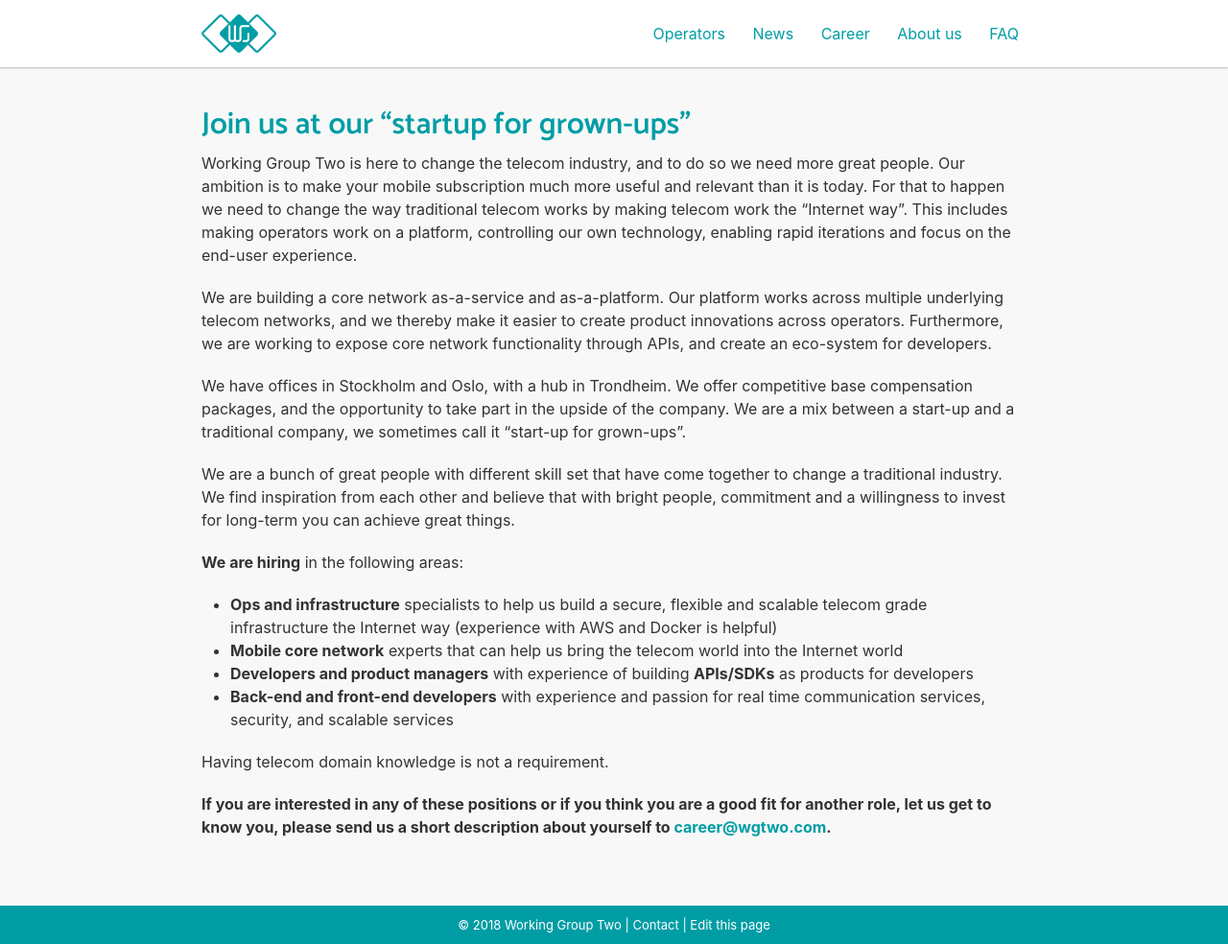
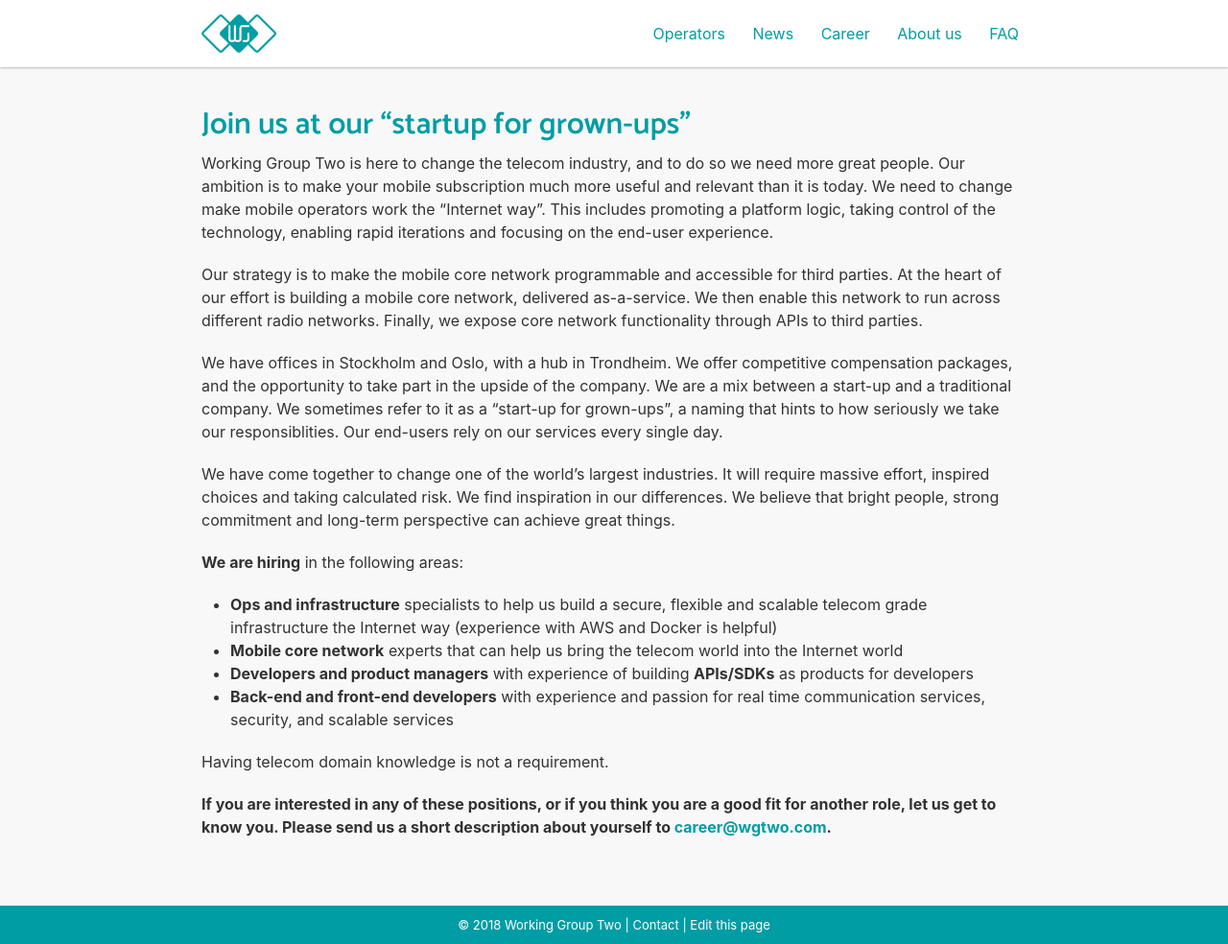
Before and after one commit to working-group-two/engineering-blog, a Jekyll site: the page built from pages/career.md, in a window 1280 px wide and 984 px high. Shown: the whole window at 96% size. Built offline with Jekyll 4.4.1, drawn with Linux system fonts in a browser that asks for light colours; nearby versions of some CDN libraries.

Commit message:
Update career.md
text edits

```diff
--- a/pages/career.md
+++ b/pages/career.md
@@ -6,13 +6,13 @@
 
 # Join us at our "startup for grown-ups"
 
-Working Group Two is here to change the telecom industry, and to do so we need more great people. Our ambition is to make your mobile subscription much more useful and relevant than it is today. For that to happen we need to change the way traditional telecom works by making telecom work the “Internet way”. This includes making operators work on a platform, controlling our own technology, enabling rapid iterations and focus on the end-user experience.
+Working Group Two is here to change the telecom industry, and to do so we need more great people. Our ambition is to make your mobile subscription much more useful and relevant than it is today. We need to change make mobile operators work the “Internet way”. This includes promoting a platform logic, taking control of the technology, enabling rapid iterations and focusing on the end-user experience.
 
-We are building a core network as-a-service and as-a-platform. Our platform works across multiple underlying telecom networks, and we thereby make it easier to create product innovations across operators. Furthermore, we are working to expose core network functionality through APIs, and create an eco-system for developers.
+Our strategy is to make the mobile core network programmable and accessible for third parties. At the heart of our effort is building a mobile core network, delivered as-a-service. We then enable this network to run across different radio networks. Finally, we expose core network functionality through APIs to third parties.
 
-We have offices in Stockholm and Oslo, with a hub in Trondheim. We offer competitive base compensation packages, and the opportunity to take part in the upside of the company. We are a mix between a start-up and a traditional company, we sometimes call it “start-up for grown-ups”.
+We have offices in Stockholm and Oslo, with a hub in Trondheim. We offer competitive compensation packages, and the opportunity to take part in the upside of the company. We are a mix between a start-up and a traditional company. We sometimes refer to it as a “start-up for grown-ups”, a naming that hints to how seriously we take our responsiblities. Our end-users rely on our services every single day.
 
-We are a bunch of great people with different skill set that have come together to change a traditional industry. We find inspiration from each other and believe that with bright people, commitment and a willingness to invest for long-term you can achieve great things.
+We have come together to change one of the world's largest industries. It will require massive effort, inspired choices and taking calculated risk. We find inspiration in our differences. We believe that bright people, strong commitment and long-term perspective can achieve great things.
 
 **We are hiring** in the following areas:
 
@@ -23,4 +23,4 @@
 
 Having telecom domain knowledge is not a requirement.
 
-**If you are interested in any of these positions or if you think you are a good fit for another role, let us get to know you, please send us a short description about yourself to <career@wgtwo.com>.**
+**If you are interested in any of these positions, or if you think you are a good fit for another role, let us get to know you. Please send us a short description about yourself to <career@wgtwo.com>.**
```
